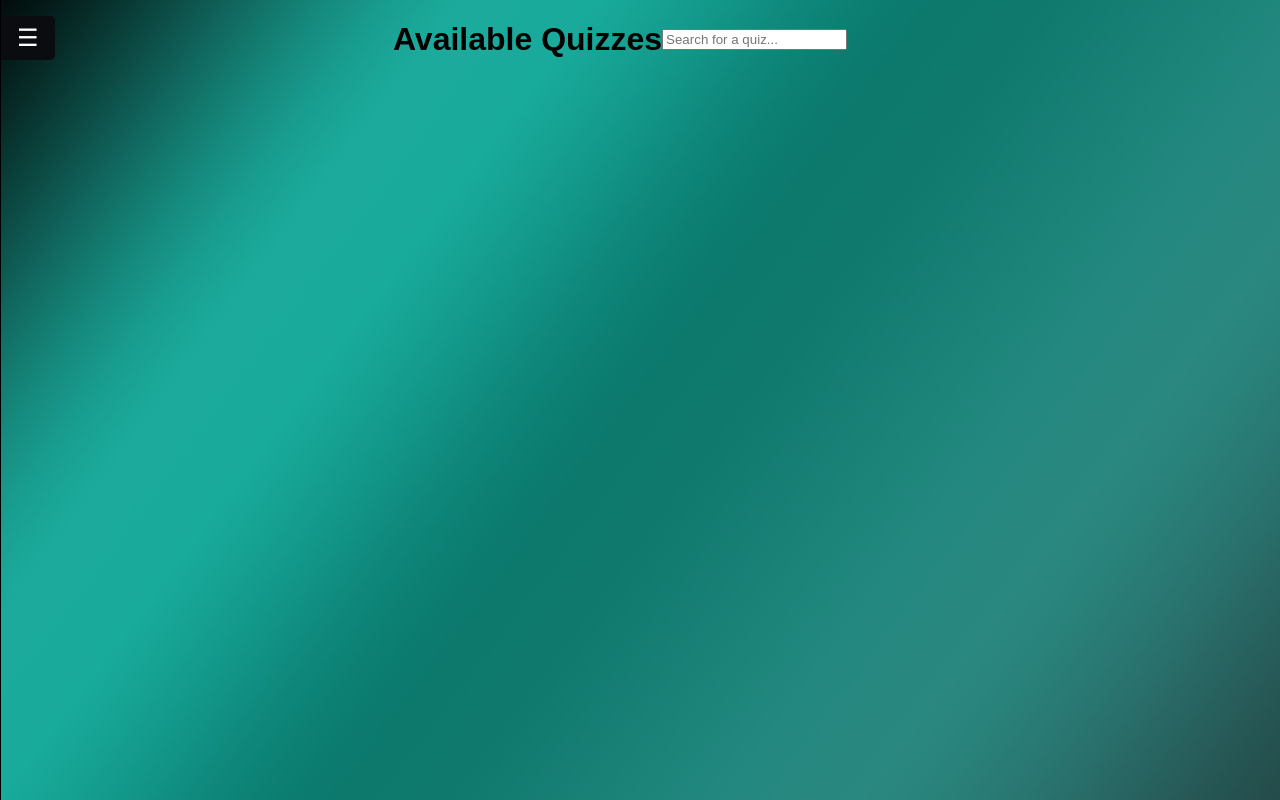
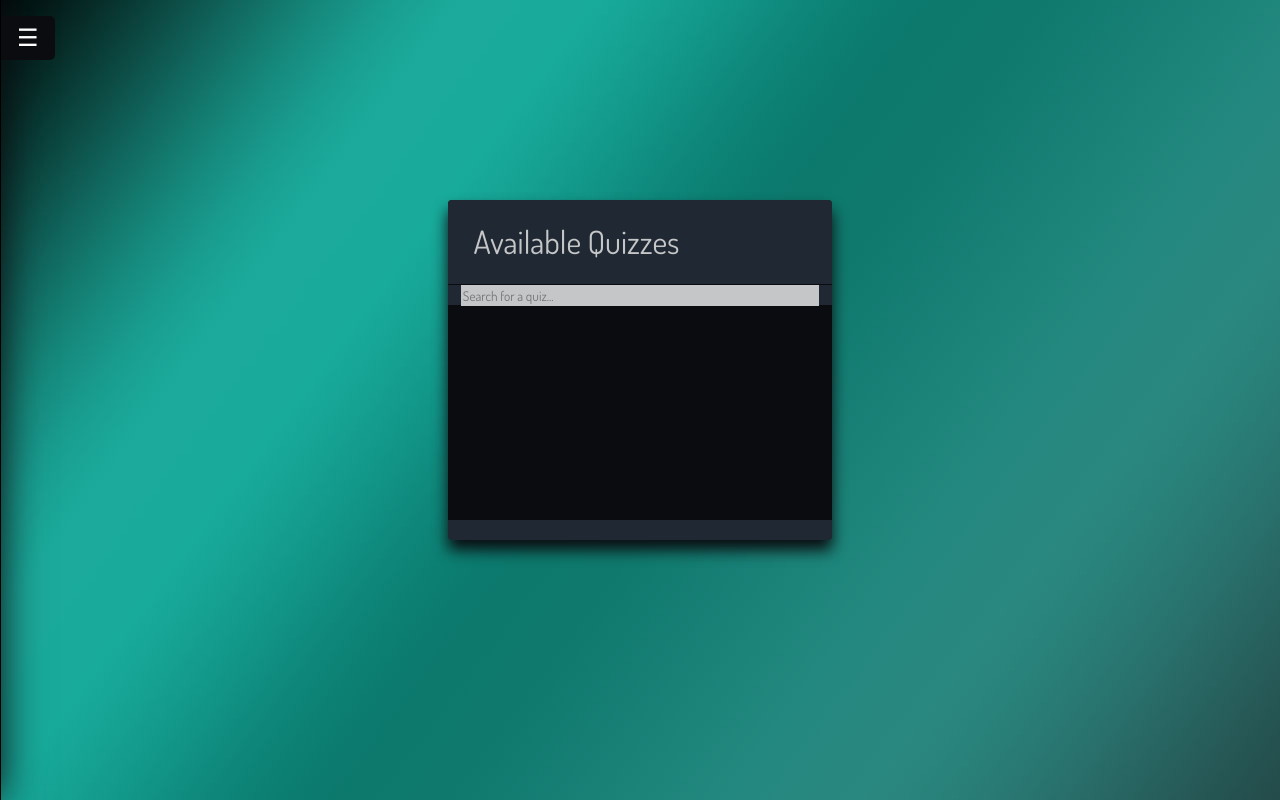
Before and after one commit to BasedBoznie/web-quiz-app, a website: page src/quizzes.html in a window 1280 px wide. Drawn offline with Linux system fonts and the light colour scheme; no server answers.

Commit message:
created the initial design for the quiz listing and searching page

```diff
--- a/src/quizzes.html
+++ b/src/quizzes.html
@@ -4,6 +4,9 @@
     <meta charset="UTF-8">
     <meta name="viewport" content="width=device-width, initial-scale=1.0">
     <title>Available Quizzes</title>
+    <link rel="preconnect" href="https://fonts.googleapis.com">
+    <link rel="preconnect" href="https://fonts.gstatic.com" crossorigin>
+    <link href="https://fonts.googleapis.com/css2?family=Dosis&display=swap" rel="stylesheet">
     <link rel="stylesheet" href="styles/styles.css">
     <script src="scripts/quiz-list.js"></script>
     <script src="scripts/index-script.js" defer></script>
@@ -12,7 +15,7 @@
 
     <div class="sidebar" id="sidebar">
         <div class="nav-menu">
-           <button onclick="window.location.href='quizzes.html'" class="nav-btn">quiz list</button>
+           <button onclick="window.location.href='index.html'" class="nav-btn">home</button>
            <button onclick="window.location.href='create-quiz.html'" class="nav-btn">create quiz</button>
        </div>
    </div>
@@ -20,9 +23,10 @@
    <button class="toggle-btn" onclick="toggleSidebar()">☰</button>
 
     <div class="content">
+        <div class="quizzes-container">
             <div class="search-quiz-menu">
                 <div class="search-menu-header">
-                <h1>Available Quizzes</h1>
+                    <h1 class="search-menu-h1">Available Quizzes</h1>
                 </div>
                 <div class="search-menu-bar">
                     <input type="text" id="search-input" placeholder="Search for a quiz..." />
@@ -34,5 +38,6 @@
                 </div>
             </div>
         </div>
+    </div>
 </body>
 </html>
--- a/src/styles/styles.css
+++ b/src/styles/styles.css
@@ -29,6 +29,7 @@ body {
     transform: translateX(-200px); /* Hidden by default */
     transition: transform 0.3s ease;
     z-index: 1;
+    box-shadow: 0px 0px 5vh var(--color-1);
 }
 
 /* Toggle button styling */
@@ -69,6 +70,7 @@ body {
 .nav-btn {
     padding: 0.5rem 1rem;
     background-color: var(--color-1);
+    font-family: 'Dosis', sans-serif;
     font-size: 1.5rem;
     border: none;
     border-bottom: 1px solid black;
@@ -130,6 +132,62 @@ h1.index-h1:hover {
 
 .search-quiz-menu {
     display: flex;
-    justify-content: center;
-    align-items: center;
+    flex-direction: column;
+    height: 40vh;
+    width: 30%;
+    margin: 0 auto;
+    border-radius: 0.25rem;
+    margin-top: 25vh;
+    padding-bottom: 2.5vh;
+    background-color: var(--color-2);
+    box-shadow: 0px 10px 15px var(--color-1);
 }
+
+.search-menu-header {
+    background-color: var(--color-2);
+    border-top-left-radius: 0.25rem;
+    border-top-right-radius: 0.25rem;
+    text-align: left;
+    padding-left: 2vw;
+    color: var(--color-3)
+}
+
+.search-menu-h1 {
+    font-weight: 200
+}
+
+.search-menu-bar {
+    border-top: 1px solid var(--color-1);
+    border-bottom: 1px solid var(--color-1);
+    padding-left: 1vw;
+    padding-right: 1.3vw;
+}
+
+#search-input {
+    width: 100%;
+    height: 100%;
+    outline: none;
+    border: none;
+    font-family: 'Dosis', sans-serif;
+    font-weight: 200;
+    background-color: var(--color-3);
+}
+
+.quiz-list-container {
+    background-color: var(--color-1);
+    height: 100%;
+    width: 100%;
+    overflow-y: auto;
+    color: var(--color-3)
+}
+
+
+#quiz-list a {
+    color: var(--color-3);
+    text-decoration: none;
+}
+
+
+#quiz-list a:hover {
+    text-decoration-line: underline;
+}
```
Also changed, not shown: quizzes/just-wanted-to-make-one-20241107231701.json (added, +16 -0 lines). Lines whose indentation alone changed are shown as unchanged.
